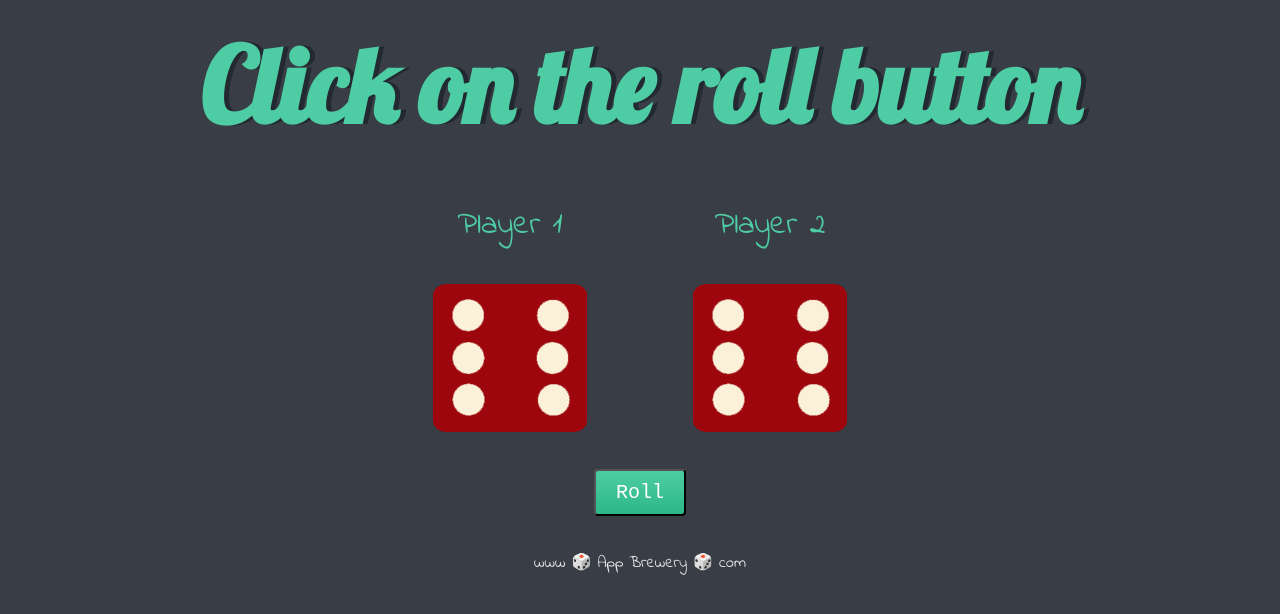
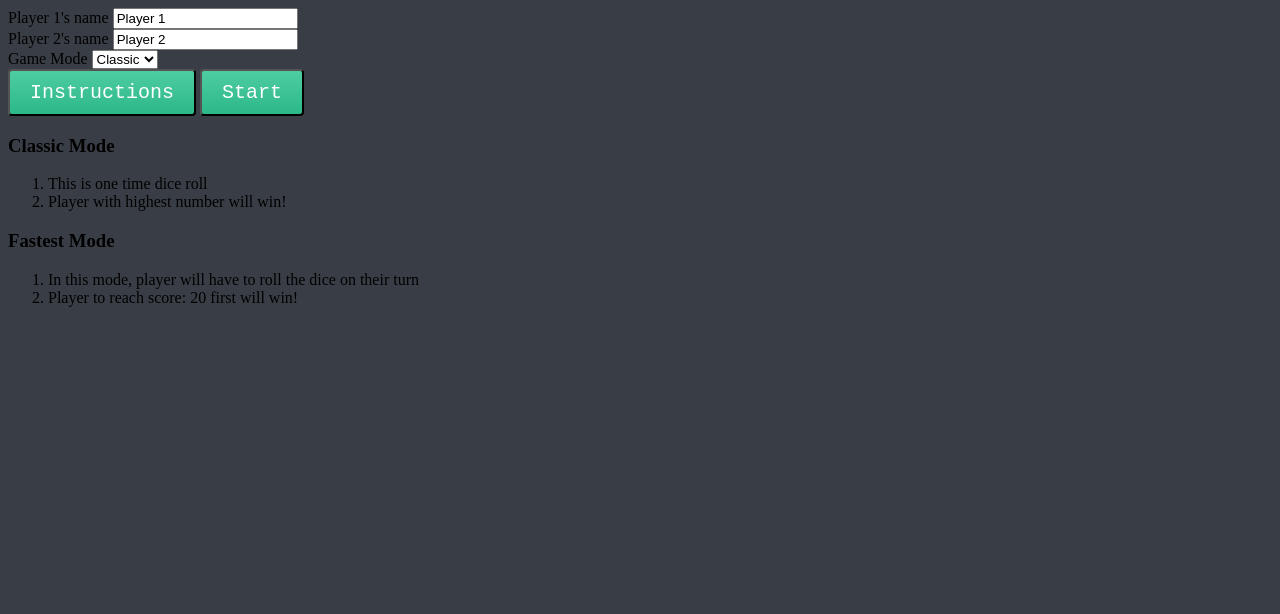
Before and after one commit to liyaquath-code/Dicee, a plain HTML site: page index.html in a window 1280 px wide. Drawn offline with Linux system fonts and the light colour scheme.

Commit message:
Update index.html for customization
Customizing player name
Select Game mode

```diff
--- a/index.html
+++ b/index.html
@@ -4,35 +4,41 @@
     <meta charset="utf-8">
     <title>Dicee</title>
     <link rel="stylesheet" href="styles.css">
-    <link href="https://fonts.googleapis.com/css?family=Indie+Flower|Lobster" rel="stylesheet">
+    <link href="https://fonts.googleapis.com/css2?family=Chewy&family=Indie+Flower&display=swap" rel="stylesheet">
   </head>
 
   <body>
+      <div class="playerName">
+        <form>
+          <label for="player1">Player 1's name</label>
+          <input type="text"  id="player1" name="player1" value="Player 1"> <br>
+          <label for="player2">Player 2's name</label>
+          <input type="text"  id="player2" name="player2" value="Player 2"> <br>
+          <label for="mode">Game Mode</label>
+          <select id="mode" name="mode">
+            <option value="classic" selected>Classic</option>
+            <option value="fastest">Fastest</option>
+          </select>
+        </form>
+        <button type="button" class="btn btnPlayerName" onclick="showInstructions()">Instructions</button>
+        <button type="button" class="btn btnPlayerName" onclick="start()">Start</button>
 
-    <div class="container">
-      <h1>Click on the roll button</h1>
+          <div id="instructions">
+            <a href="#" class="close" id="close" title="Close"></a>
+            <h3> Classic Mode </h3>
+            <ol>
+              <li>This is one time dice roll</li>
+              <li>Player with highest number will win!</li>
+            </ol>
+            <h3> Fastest Mode </h3>
+            <ol>
+              <li>In this mode, player will have to roll the dice on their turn</li>
+              <li>Player to reach score: 20 first will win!</li>
+            </ol>
+          </div>
 
-      <div class="dice">
-        <p>Player 1</p>
-        <img class="img1" src="images/dice6.png">
       </div>
 
-      <div class="dice">
-        <p>Player 2</p>
-        <img class="img2" src="images/dice6.png">
-      </div>
-    </div>
-
-    <div class="button">
-       <button class="btn" onclick="roll()">Roll</button>
-    </div>
-
-    <script src="index.js"></script>
-
+      <script src="name.js"></script>
   </body>
-
-  <footer>
-    www 🎲 App Brewery 🎲 com
-  </footer>
-
 </html>
```
